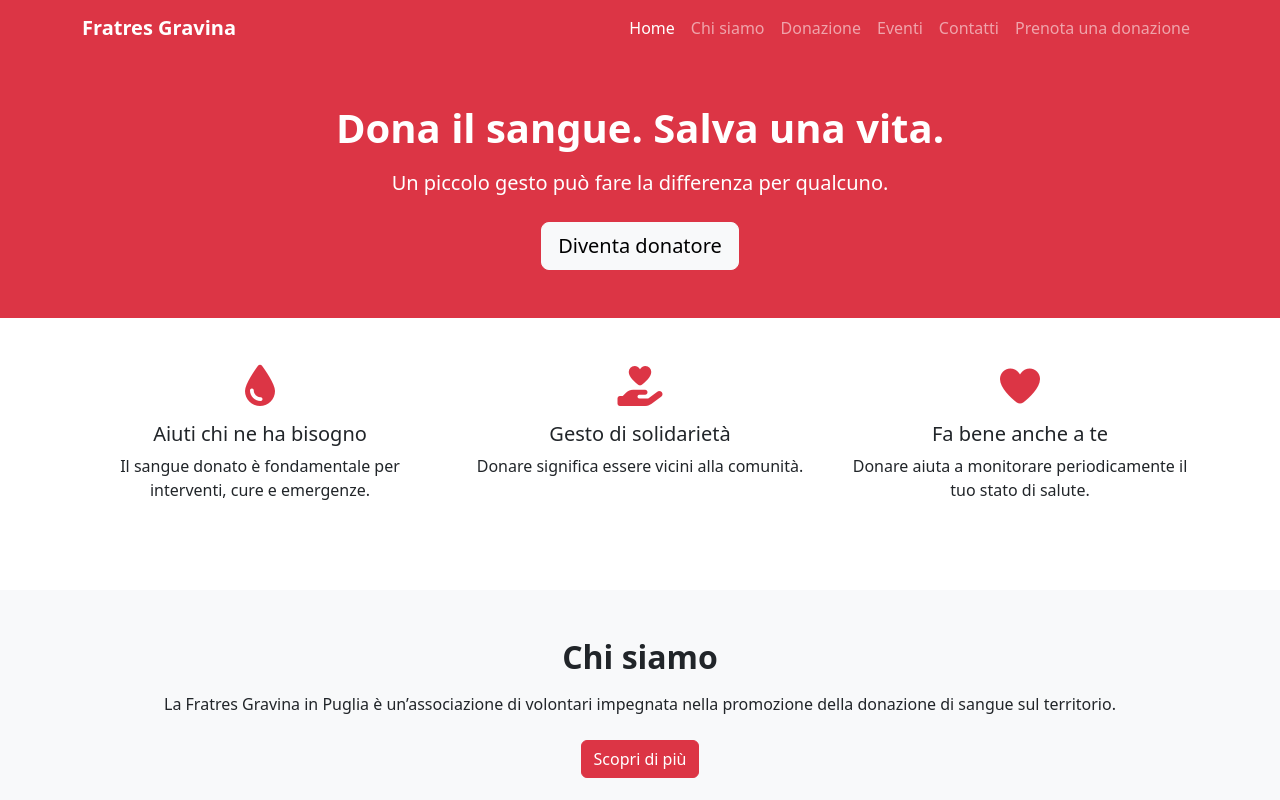
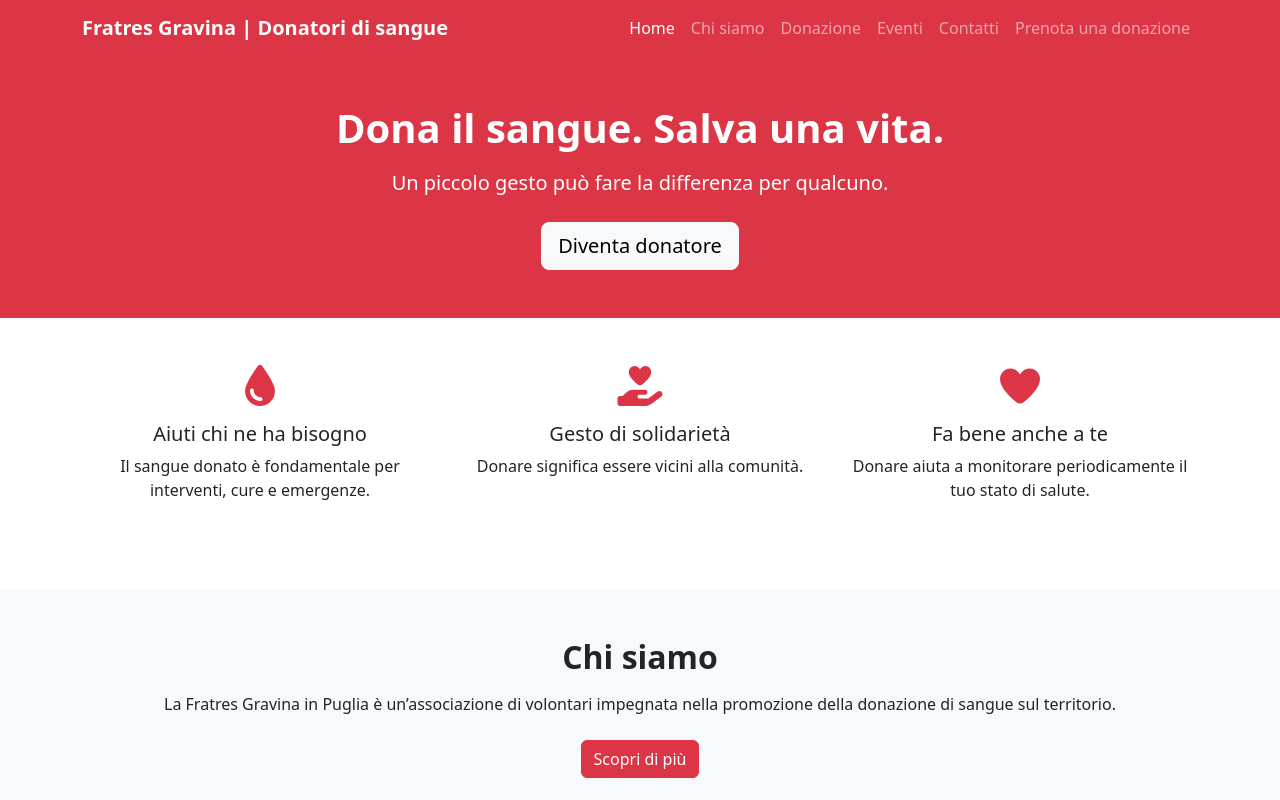
Before and after one commit to michelelongo97/fratres-gravina, a React (Vite) app: page / in a window 1280 px wide. Shown: the top 800 px of the page. Built offline with nearby package versions, Linux system fonts and the light colour scheme.

Commit message:
feat: add logo

```diff
--- a/index.html
+++ b/index.html
@@ -2,7 +2,7 @@
 <html lang="it">
   <head>
     <meta charset="UTF-8" />
-    <link rel="icon" type="image/svg+xml" href="/vite.svg" />
+    <link rel="icon" type="image/svg+xml" href="/images/logos/logo.svg" />
     <meta name="viewport" content="width=device-width, initial-scale=1.0" />
     <title>Fratres | Sede di Gravina in Puglia</title>
   </head>
--- a/src/components/Header.jsx
+++ b/src/components/Header.jsx
@@ -6,7 +6,7 @@
       <div className="container">
         {/* LOGO / NOME */}
         <NavLink className="navbar-brand fw-bold" to="/">
-          Fratres Gravina
+          Fratres Gravina | Donatori di sangue
         </NavLink>
 
         {/* HAMBURGER */}
```
Also changed, not shown: public/images/logos/logo.svg (added).
